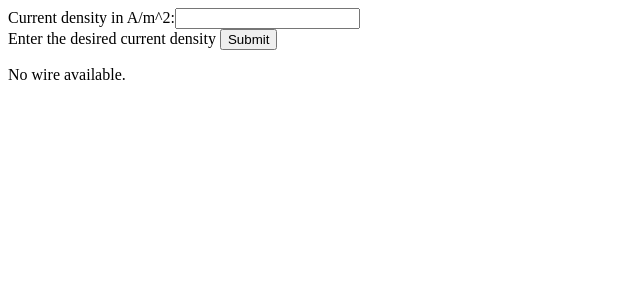
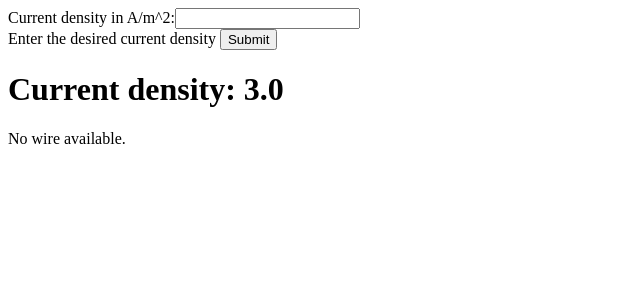
Before and after one commit to mpegjohn/primaryWindingsCalculator, a Django app: page /designer/wire/ in a window 1280 px wide. Shown: the top 300 px of the page, without its empty margins (0-640 px from the left). Run offline with Django 3.2, Linux system fonts and the light colour scheme; data that the repository does not hold is empty.

Commit message:
Density is working

```diff
--- a/windingCalculator/designer/templates/designer/wire_size.html
+++ b/windingCalculator/designer/templates/designer/wire_size.html
@@ -6,11 +6,13 @@
     {{ form }}
     <input type="submit" value="Submit" />
 </form>
+
+<h1>Current density: {{ density }}</h1>
 {% if wire_list %}
     <table>
-        <tr><th>Bare diameter</th><th>Grade 1 diameter</th><th>Grade 2 diameter</th></tr>
+        <tr><th>Bare diameter</th><th>Grade 1 diameter</th><th>Grade 2 diameter</th><th>Current capacity</th></tr>
     {% for wire in wire_list %}
-        <tr><td>{{ wire.diameter}} </td><td>{{ wire.grade_1_dia_max }}</td><td>{{ wire.grade_2_dia_max }}</td></tr>
+        <tr><td>{{ wire.diameter}} </td><td>{{ wire.grade_1_dia_max }}</td><td>{{ wire.grade_2_dia_max }}</td><td>{{ wire.current_capacity }}</td></tr>
     {% endfor %}
     </table>
 {% else %}
--- a/windingCalculator/designer/views.py
+++ b/windingCalculator/designer/views.py
@@ -29,6 +29,8 @@ def index(request):
 
 
 def wire_size(request):
+    wire_list = Wire.objects.all()
+
     # if this is a POST request we need to process the form data
     if request.method == 'POST':
         # create a form instance and populate it with data from the request:
@@ -40,6 +42,21 @@ def wire_size(request):
             # redirect to a new URL:
             return HttpResponseRedirect('/designer/wire/')
 
-    # if a GET (or any other method) we'll create a blank form
-    form = WireSizeForm()
-    return render(request, 'designer/wire_size.html', {'form': form})
+    else:
+        # if a GET (or any other method) we'll create a blank form
+
+        form = WireSizeForm()
+
+        wire_data=[]
+
+        for wire in wire_list:
+            data = {'diameter': wire.diameter,
+                 'grade_1_dia_max': wire.grade_1_dia_max,
+                 'grade_2_dia_max': wire.grade_2_dia_max,
+                 'current_capacity': wire.current_capacity(3.0),}
+            wire_data.append(data)
+
+
+        context = {'form': form, 'wire_list': wire_data, 'density' : 3.0}
+
+        return render(request, 'designer/wire_size.html', context)
```
